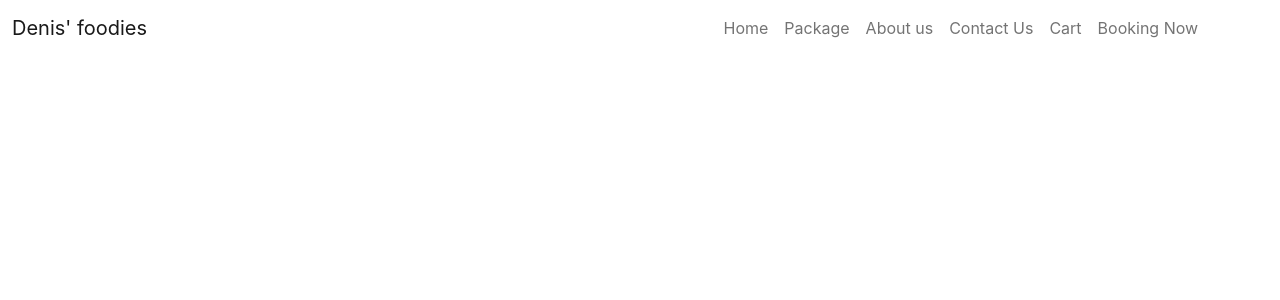
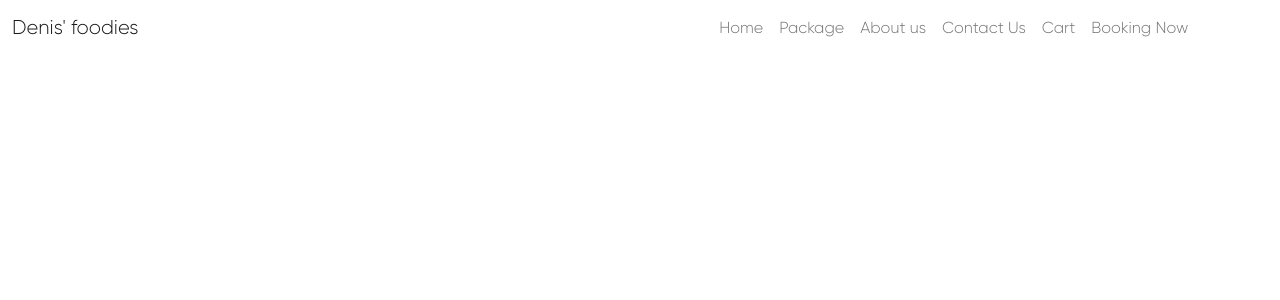
Before and after one commit to david-lafontant/yellow-restaurant, a React (Create React App) app: page / in a window 1280 px wide. Shown: the top 300 px of the page. Built offline with nearby package versions, Linux system fonts and the light colour scheme.

Commit message:
Make Gilroy app's default font

```diff
--- a/src/index.css
+++ b/src/index.css
@@ -1,13 +1,21 @@
+
+
+@font-face{
+  font-family: 'Gilroy light';
+  font-style: normal;
+  font-weight: normal;
+  src: url('../src/assets/fonts/Radomir_Tinkov\ _Gilroy_Light.woff')
+}
+@font-face{
+  font-family: 'Gilroy bold';
+  font-style: normal;
+  font-weight: normal;
+  src: url('../src/assets/fonts/Radomir_Tinkov\ _Gilroy_ExtraBold.woff')
+}
+
 body {
   margin: 0;
-  font-family: -apple-system, BlinkMacSystemFont, 'Segoe UI', 'Roboto', 'Oxygen',
-    'Ubuntu', 'Cantarell', 'Fira Sans', 'Droid Sans', 'Helvetica Neue',
-    sans-serif;
+  font-family: 'Gilroy light', sans-serif;
   -webkit-font-smoothing: antialiased;
   -moz-osx-font-smoothing: grayscale;
 }
-
-code {
-  font-family: source-code-pro, Menlo, Monaco, Consolas, 'Courier New',
-    monospace;
-}
```
